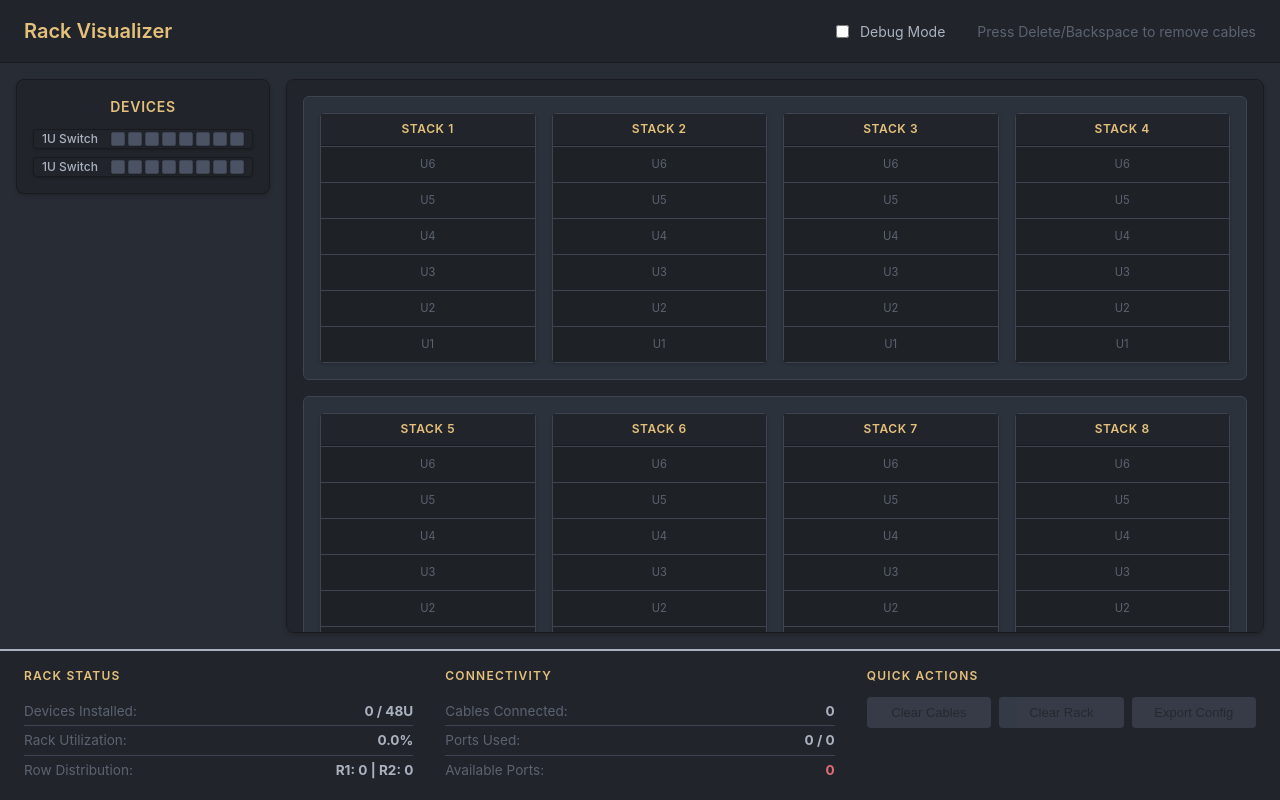
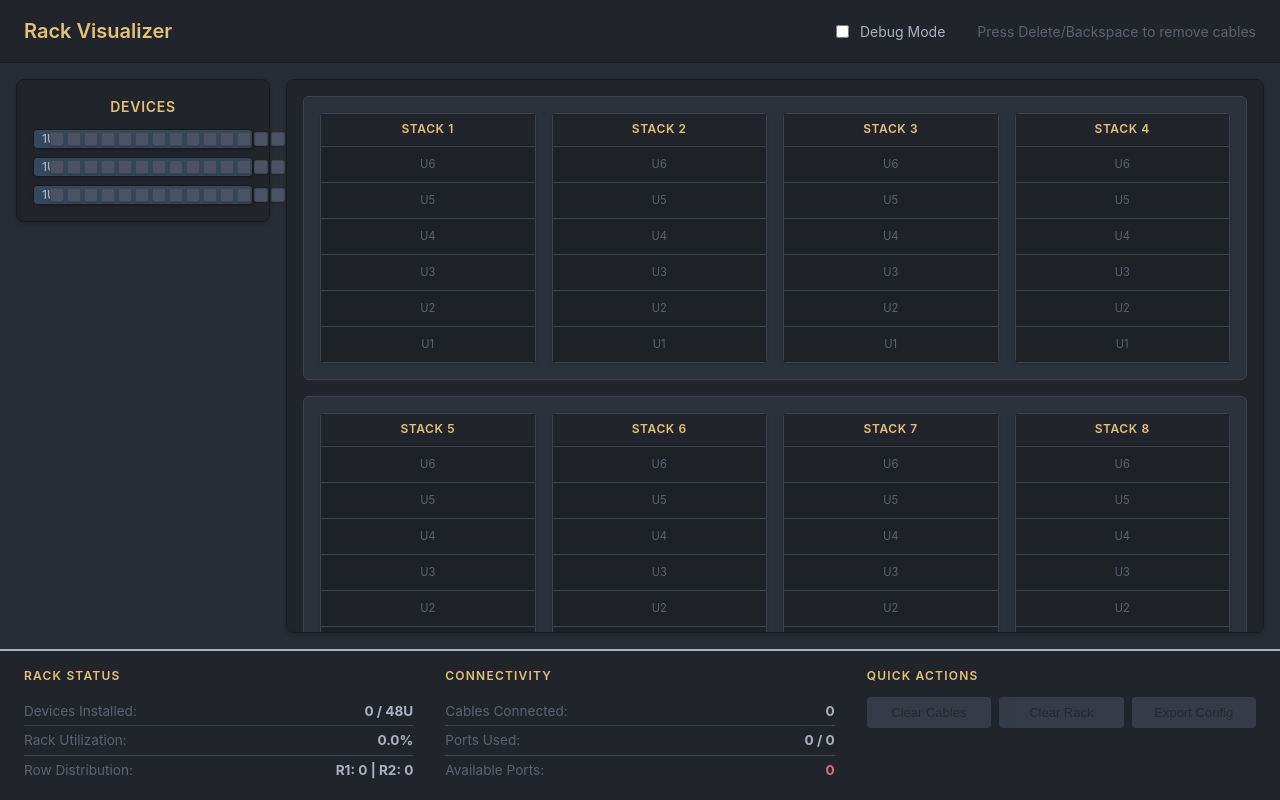
Before and after one commit to MingFei2001/rack-visualiser, a Svelte app: page / in a window 1280 px wide. Built offline with nearby package versions, Linux system fonts and the light colour scheme.

Commit message:
changed some visuals

```diff
--- a/src/App.svelte
+++ b/src/App.svelte
@@ -12,16 +12,27 @@
     let paletteDevices = [
         {
             id: "p-sw-1", // Using more descriptive IDs
-            name: "1U Switch",
-            ports: Array.from({ length: 8 }, (_, i) => ({
+            name: "1U 24P",
+            ports: Array.from({ length: 24 }, (_, i) => ({
+                portRow: i < 12 ? 0 : 1,
                 id: `p${i + 1}`,
                 type: "ethernet",
             })),
         },
         {
             id: "p-sw-2",
-            name: "1U Switch",
-            ports: Array.from({ length: 8 }, (_, i) => ({
+            name: "1U 24P",
+            ports: Array.from({ length: 24 }, (_, i) => ({
+                portRow: i < 12 ? 0 : 1,
+                id: `p${i + 1}`,
+                type: "ethernet",
+            })),
+        },
+        {
+            id: "p-sw-3",
+            name: "1U 24P",
+            ports: Array.from({ length: 24 }, (_, i) => ({
+                portRow: i < 12 ? 0 : 1,
                 id: `p${i + 1}`,
                 type: "ethernet",
             })),
--- a/src/Device.svelte
+++ b/src/Device.svelte
@@ -48,7 +48,7 @@
         height: 100%;
         padding: 0 0.5rem;
         border: 1px solid #181a1f;
-        background-color: #21252b;
+        background-color: #34495e;
         border-radius: 4px;
         display: flex;
         align-items: center;
@@ -61,7 +61,7 @@
     }
 
     .device:hover {
-        background-color: #2c323c;
+        background-color: #4a627d;
         transform: translateY(-1px);
         box-shadow: 0 2px 4px rgba(0, 0, 0, 0.3);
     }
```
